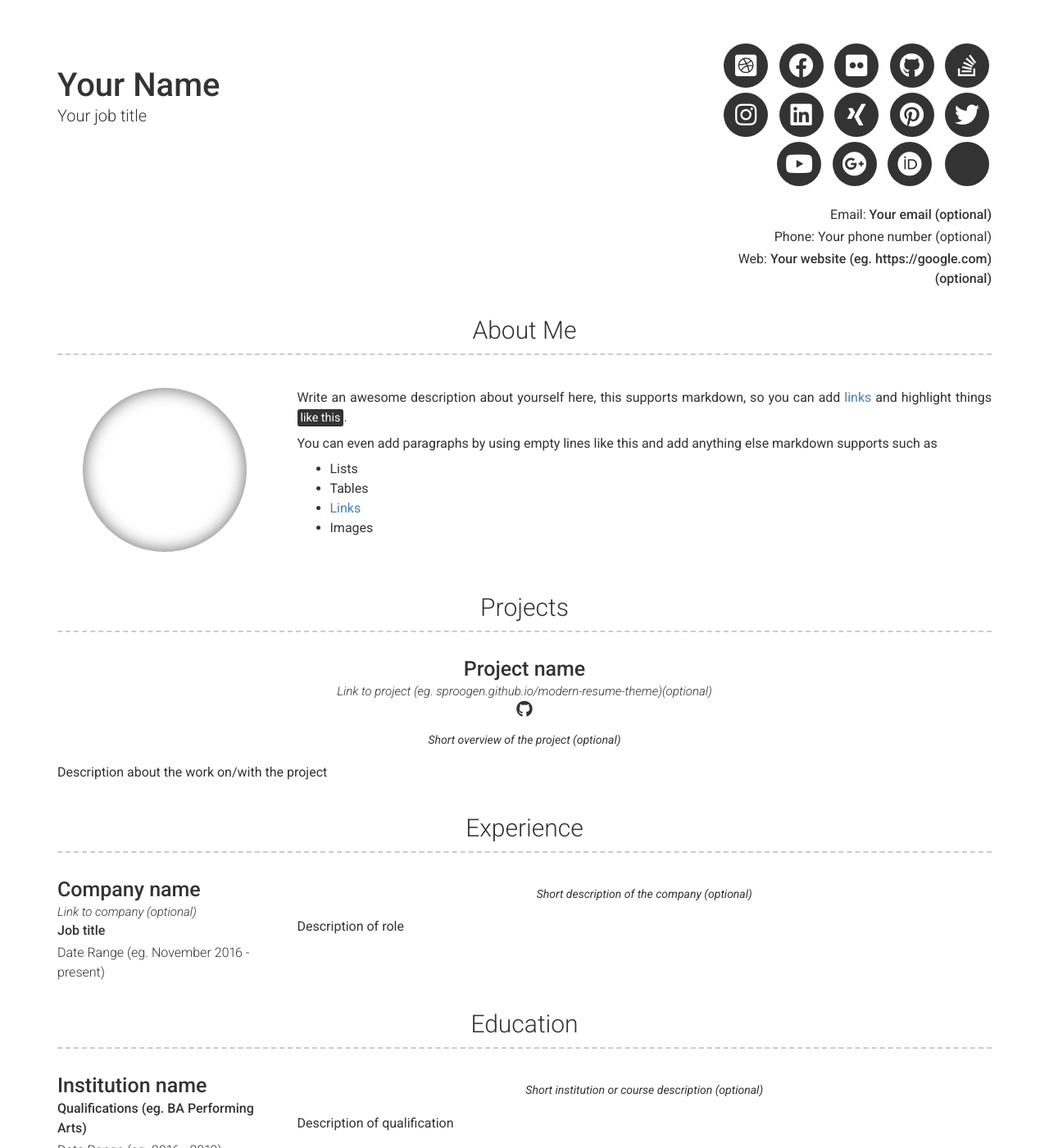
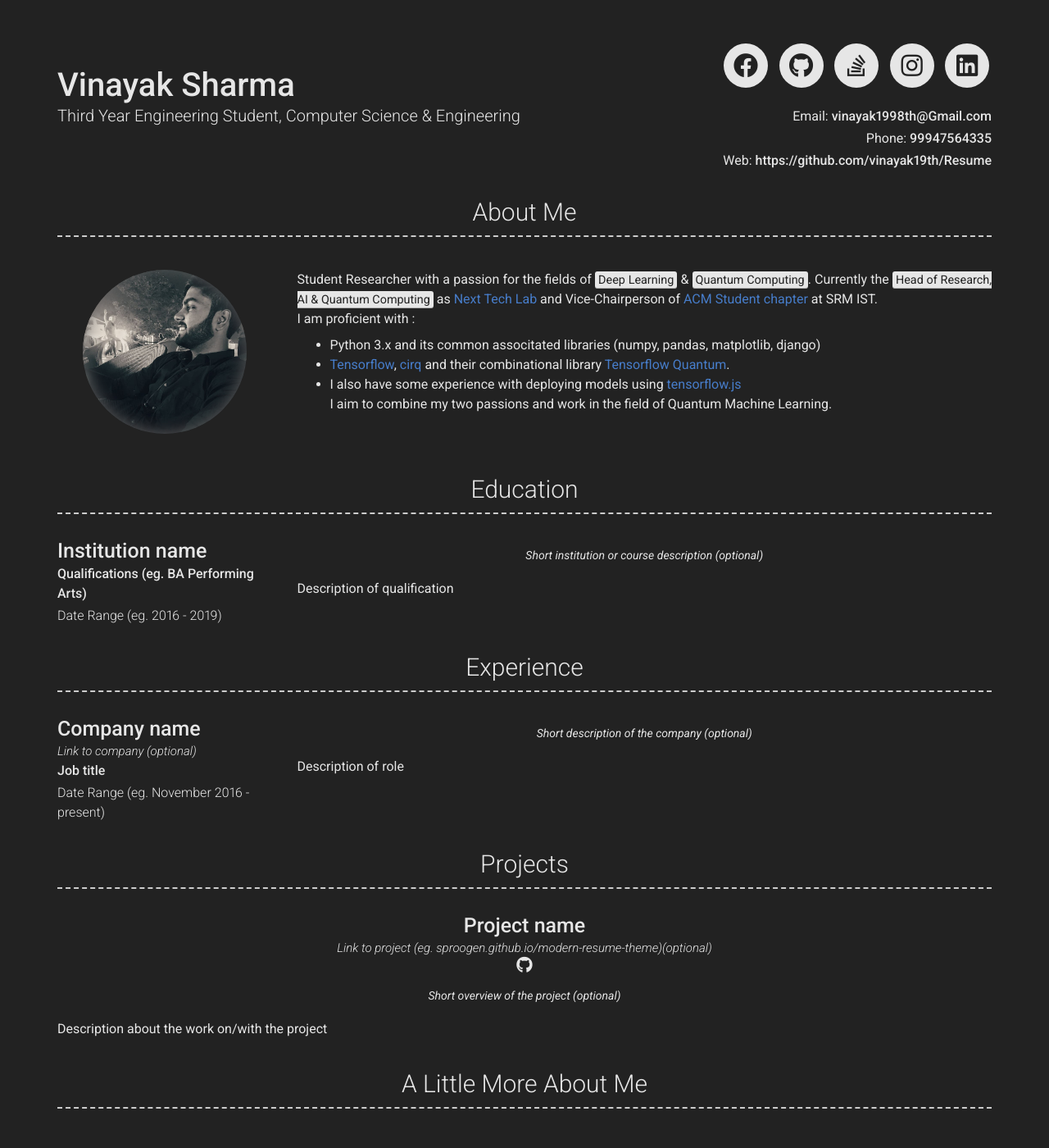
Before and after one commit to vinayak19th/vinayak19th.github.io, a Jekyll site: the page built from index.md, in a window 1280 px wide and 1400 px high. Shown: the whole window at 82% size. Built offline with Jekyll 4.4.1, drawn with Linux system fonts in a browser that asks for light colours; nearby versions of some CDN libraries; some of the changed text lies outside the part shown.

Commit message:
Updated Settings

```diff
--- a/_config.yml
+++ b/_config.yml
@@ -1,36 +1,35 @@
-# Site
 repository: Git repository where your resume will be hosted, only required if you are hosting on GitHub (eg. sproogen/modern-resume-theme)
 # favicon: Directory of your favicon (eg. images/favicon.ico)(optional)
 
 # Personal info
-name: Your Name
-title: Your job title
-email: Your email (optional)
-phone: Your phone number (optional)
-website: Your website (eg. https://google.com)(optional)
+name: Vinayak Sharma
+title: Third Year Engineering Student, Computer Science & Engineering
+email: vinayak1998th@Gmail.com
+phone: "9994756433"
+website: https://github.com/vinayak19th/Resume
 
-darkmode: false
+darkmode: true
 
 # Social links
-twitter_username: jekyllrb
-github_username:  jekyll
-stackoverflow_username: "00000001"
-dribbble_username: jekyll
-facebook_username: jekyll
-flickr_username: jekyll
-instagram_username: jekyll
-linkedin_username: jekyll
-xing_username: jekyll
-pinterest_username: jekyll
-youtube_username: jekyll
-googleplus_username: +jekyll
-orcid_username: 0000-0000-0000-0000
+#twitter_username: jekyllrb
+github_username:  vinayak19th
+stackoverflow_username: 8700517/vinayak-sharma
+#dribbble_username: jekyll
+facebook_username: vinayak19th
+#flickr_username: jekyll
+instagram_username: stochastic_individual
+linkedin_username: vinayaksha
+#xing_username: jekyll
+#pinterest_username: jekyll
+#youtube_username: jekyll
+#googleplus_username: +jekyll
+#orcid_username: 0000-0000-0000-0000
 
 # Additional icon links
-additional_links:
-- title: Link name
-  icon: Font Awesome brand icon name (eg. fa-twitter) (https://fontawesome.com/icons?d=gallery&s=brands&m=free)
-  url: Link url (eg. https://google.com)
+#additional_links:
+#- title: Link name
+#  icon: Font Awesome brand icon name (eg. fa-twitter) (https://fontawesome.com/icons?d=gallery&s=brands&m=free)
+#  url: Link url (eg. https://google.com)
 # - title: another link
 #   icon: font awesome brand icon name (eg. fa-twitter) (https://fontawesome.com/icons?d=gallery&s=brands&m=free)
 #   url: Link url (eg. https://google.com)
@@ -43,15 +42,18 @@ additional_links:
 
 # About Section
 # about_title: About Me (Use this to override about section title)
-about_profile_image: Directory of profile image (eg. images/profile.jpg)
+about_profile_image: images/picture.jpg
 about_content: | # this will include new lines to allow paragraphs
-  Write an awesome description about yourself here, this supports markdown, so you can add [links](http://foobar.com) and highlight things <mark>like this</mark>.
-
-  You can even add paragraphs by using empty lines like this and add anything else markdown supports such as
-    - Lists
-    - Tables
-    - <a href="google.com">Links</a>
-    - Images
+  Student Researcher with a passion for the fields of <mark>Deep Learning</mark> & <mark>Quantum Computing</mark>.
+  Currently the <mark>Head of Research, AI & Quantum Computing</mark> as [Next Tech Lab](https://nextech.io/) and Vice-Chairperson of
+  [ACM Student chapter](https://www.facebook.com/SRMACM/) at SRM IST. <br>
+  I am proficient with :
+  - Python 3.x and its common associtated libraries (numpy, pandas, matplotlib, django)
+  - [Tensorflow](https://www.tensorflow.org/), [cirq](https://cirq.readthedocs.io/en/stable/) and their combinational
+  library [Tensorflow Quantum](https://www.tensorflow.org/quantum).
+  - I also have some experience with deploying models using [tensorflow.js](https://www.tensorflow.org/js)
+  <br>
+  I aim to combine my two passions and work in the field of Quantum Machine Learning.
 
 # Projects Section
 # projects_title: Projects #(Use this to override about projects section title)
@@ -65,9 +67,6 @@ about_content: | # this will include new lines to allow paragraphs
 # More Section
 # more_title: A Little More About Me #(Use this to override about more section title)
 more_content: | # this will include new lines to allow paragraphs
-  This is where you can write a little more about yourself. You could title this section **Interests** and include some of your other interests.
-
-  Or you could title it **Skills** and write a bit more about things that make you more desirable, like *leadership* or *teamwork*
 
 # Footer
 footer_show_references: true
--- a/_includes/header.html
+++ b/_includes/header.html
@@ -113,7 +113,7 @@
       {%- endif -%}
       {%- if site.phone -%}
         <p>
-          Phone: {{ site.phone | escape }}
+          Phone: <a href="tel:{{ site.phone | escape }}">{{ site.phone | escape }}5</a>
         </p>
       {%- endif -%}
       {%- if site.website -%}
--- a/_layouts/default.html
+++ b/_layouts/default.html
@@ -16,16 +16,16 @@
 
       {%- include about.html -%}
 
-      {%- if site.data.projects.size > 0 -%}
-        {%- include projects.html -%}
+      {%- if site.data.education.size > 0 -%}
+        {%- include education.html -%}
       {%- endif -%}
 
       {%- if site.data.experience.size > 0 -%}
         {%- include experience.html -%}
       {%- endif -%}
 
-      {%- if site.data.education.size > 0 -%}
-        {%- include education.html -%}
+      {%- if site.data.projects.size > 0 -%}
+        {%- include projects.html -%}
       {%- endif -%}
 
       {%- if site.more_content -%}
```
Also changed, not shown: Gemfile.lock, images/picture.jpg (added), 12 other files.
